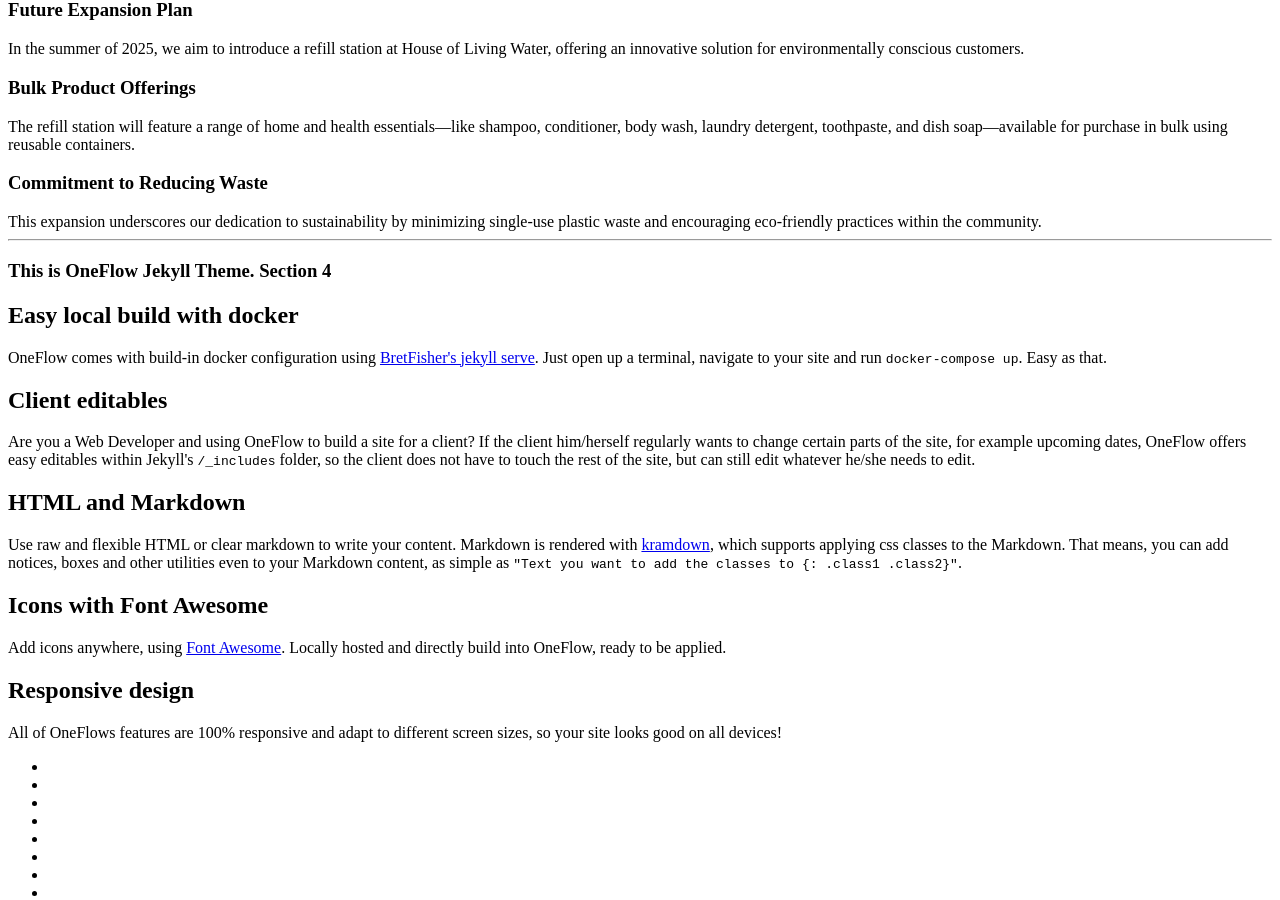
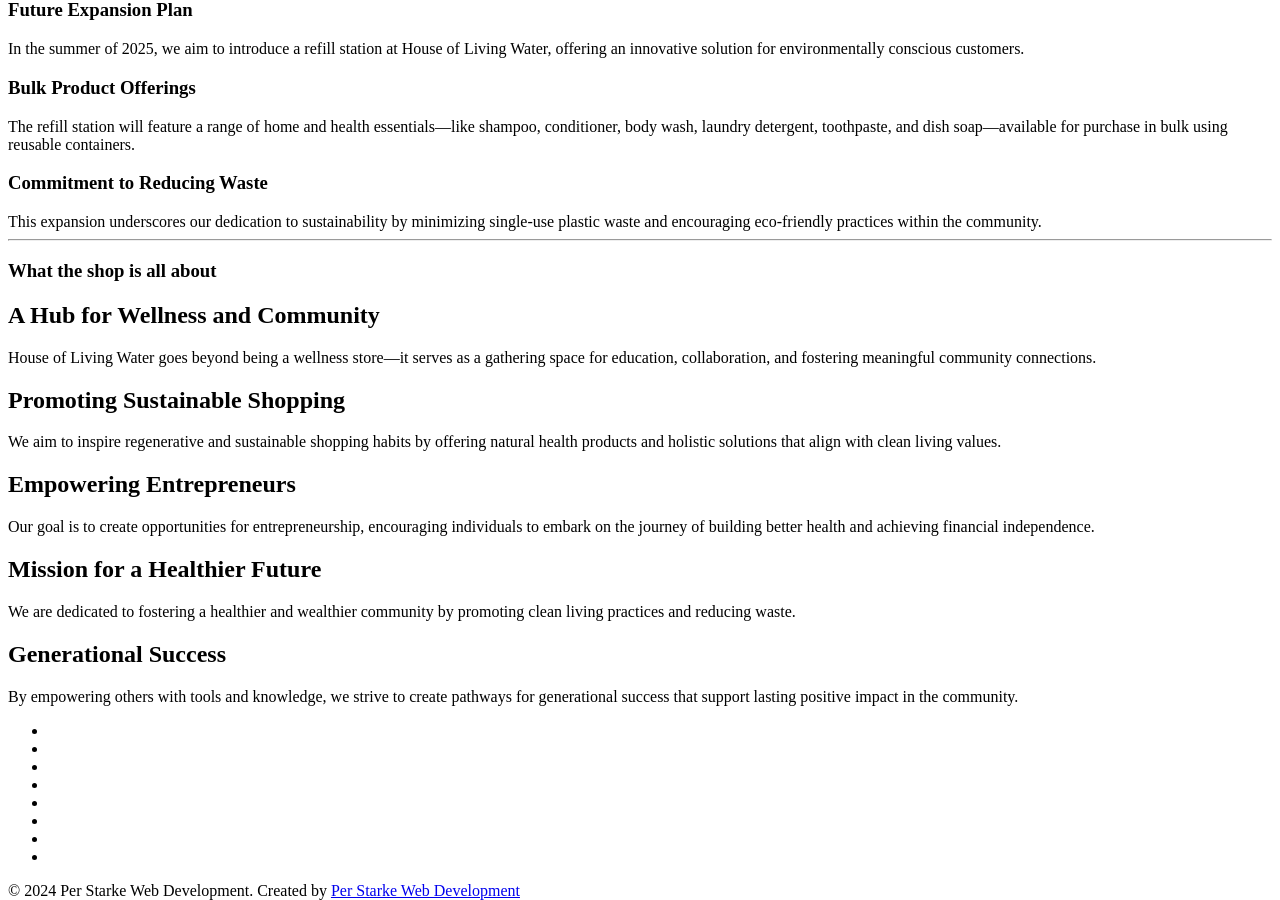
Before and after one commit to HouseOfLivingWater/HouseOfLivingWater.github.io, a Jekyll site: the page built from _pages/index.html, in a window 1280 px wide and 900 px high, scrolled down 4180 px. Built offline with Jekyll 4.4.1, drawn with Linux system fonts in a browser that asks for light colours; cached includes are drawn as plain includes; some of the changed text lies outside the part shown.

Commit message:
full changes on website

```diff
--- a/_pages/index.html
+++ b/_pages/index.html
@@ -206,34 +206,27 @@
 
 <section class="site-section" id="section-4">
 
-    <h1>This is OneFlow Jekyll Theme. Section 4</h1>
+    <h1>What the shop is all about</h1>
 
-    <h2>Easy local build with docker</h2>
+    <h2>A Hub for Wellness and Community</h2>
 
-    OneFlow comes with build-in docker configuration using
-    <a href="https://github.com/BretFisher/jekyll-serve" rel="noopener noreferrer nofollow" target="_blank">BretFisher's jekyll serve</a>.
-    Just open up a terminal, navigate to your site and run <code>docker-compose up</code>. Easy as that.
+    House of Living Water goes beyond being a wellness store—it serves as a gathering space for education, collaboration, and fostering meaningful community connections.
 
-    <h2>Client editables</h2>
+    <h2>Promoting Sustainable Shopping</h2>
 
-    {% include /editables/editables.html %}
+    We aim to inspire regenerative and sustainable shopping habits by offering natural health products and holistic solutions that align with clean living values.
 
-    <h2>HTML and Markdown</h2>
+    <h2>Empowering Entrepreneurs</h2>
 
-    Use raw and flexible HTML or clear markdown to write your content.
-    Markdown is rendered with <a href="https://kramdown.gettalong.org/" rel="noopener noreferrer nofollow" target="_blank">kramdown</a>,
-    which supports applying css classes to the Markdown. That means, you can add notices, boxes and other utilities even to your Markdown content,
-    as simple as <code>"Text you want to add the classes to {: .class1 .class2}"</code>.
+    Our goal is to create opportunities for entrepreneurship, encouraging individuals to embark on the journey of building better health and achieving financial independence.
 
-    <h2>Icons with Font Awesome</h2>
+    <h2>Mission for a Healthier Future</h2>
 
-    Add icons anywhere, using <a href="https://fontawesome.com/" rel="noopener noreferrer nofollow" target="_blank"><i class="fa-solid fa-font-awesome"></i> Font Awesome</a>.
-    Locally hosted and directly build into OneFlow, ready to be applied.
+    We are dedicated to fostering a healthier and wealthier community by promoting clean living practices and reducing waste.
 
-    <h2>Responsive design</h2>
+    <h2>Generational Success</h2>
 
-    All of OneFlows features are 100% responsive and adapt to different screen sizes, so your site looks good
-    on all devices!
+    By empowering others with tools and knowledge, we strive to create pathways for generational success that support lasting positive impact in the community.
 
 
 </section>
```
Also changed, not shown: other parts of _pages/index.html (+1 -1 lines).
